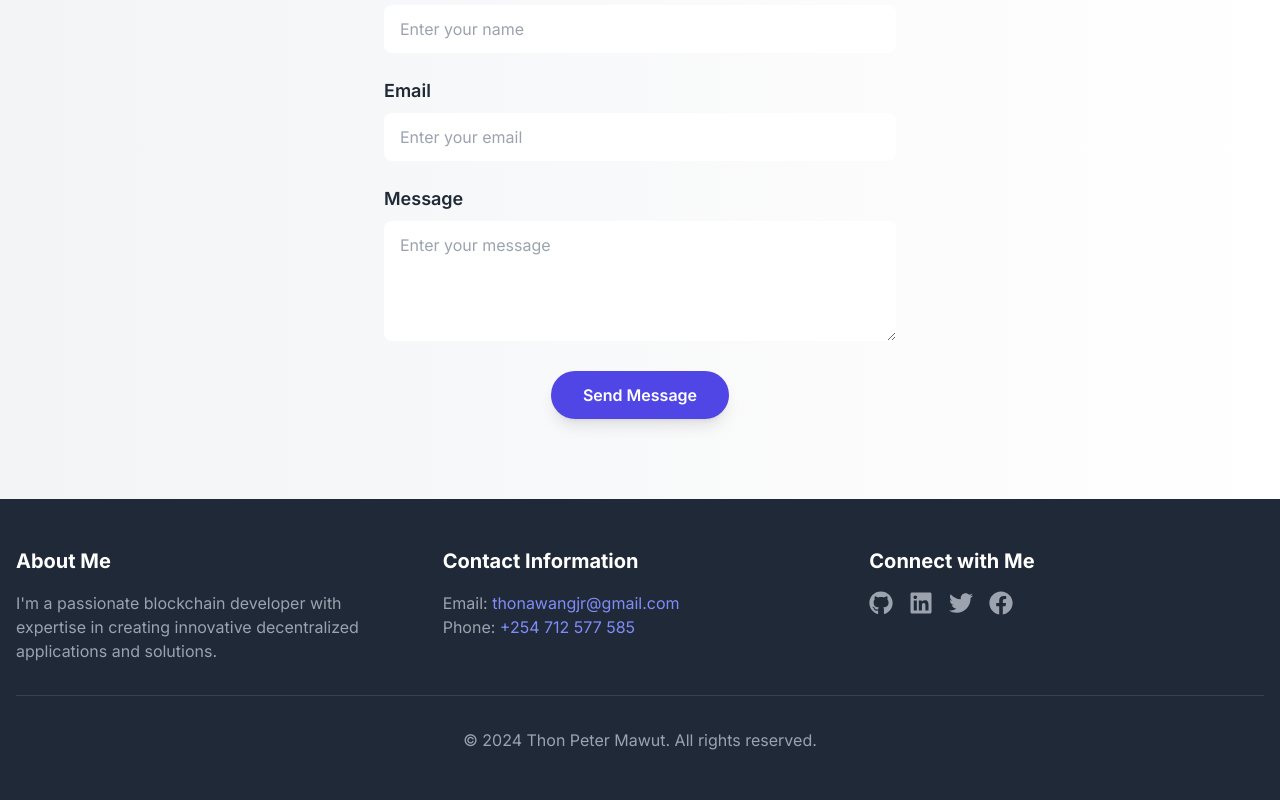
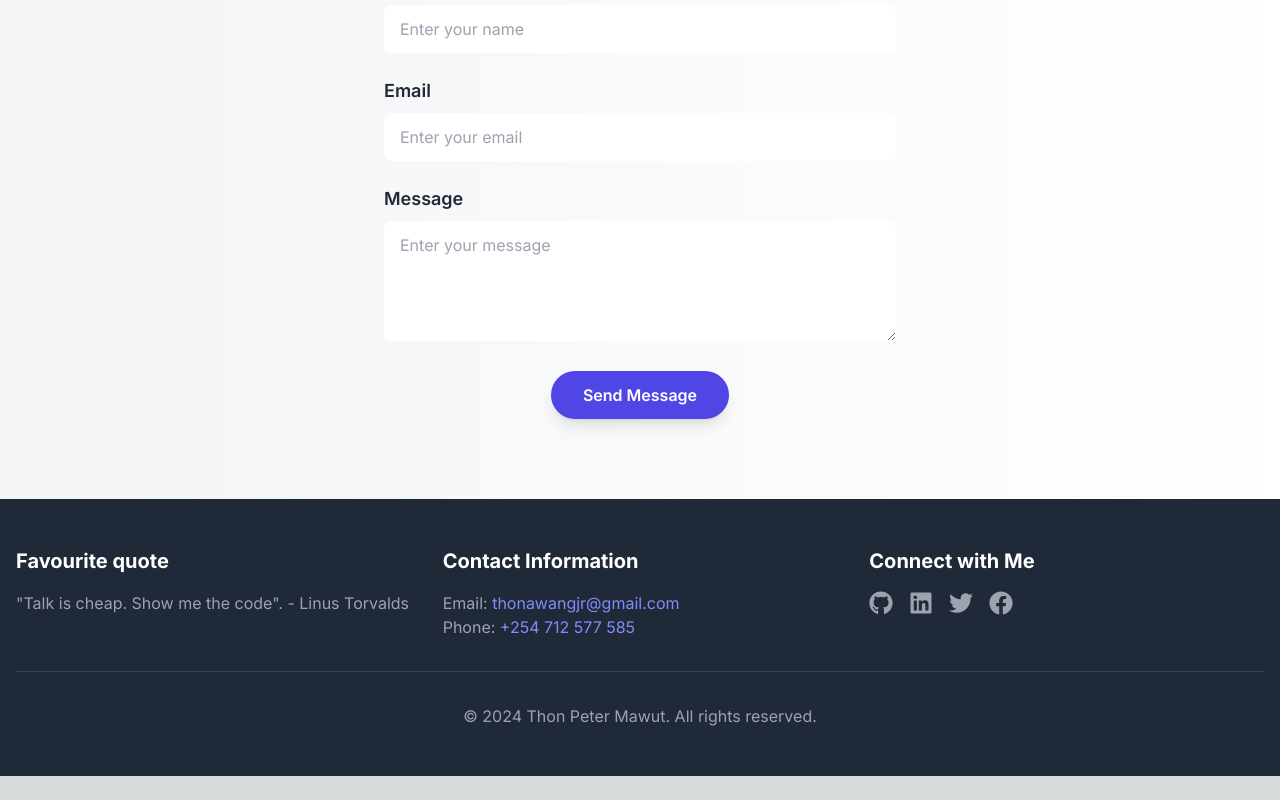
Before and after one commit to Thonpeter/my-porftolio, a Next.js app: page / in a window 1280 px wide. Shown: the part 2648-3448 px from the top of the page. After the commit the page ends 3424 px from the top, so only its background shows below. Built offline with nearby package versions, Linux system fonts and the light colour scheme.

Commit message:
Changed about me in the footer to favourite quote

```diff
--- a/src/app/page.js
+++ b/src/app/page.js
@@ -406,9 +406,9 @@ export default function Home() {
           <div className="container mx-auto px-4">
             <div className="grid grid-cols-1 md:grid-cols-3 gap-8">
               <div>
-                <h3 className="text-xl text-white font-bold mb-4">About Me</h3>
+                <h3 className="text-xl text-white font-bold mb-4">Favourite quote</h3>
                 <p className="text-gray-400">
-                  I'm a passionate blockchain developer with expertise in creating innovative decentralized applications and solutions.
+                "Talk is cheap. Show me the code". - Linus Torvalds
                 </p>
               </div>
               <div>
```
